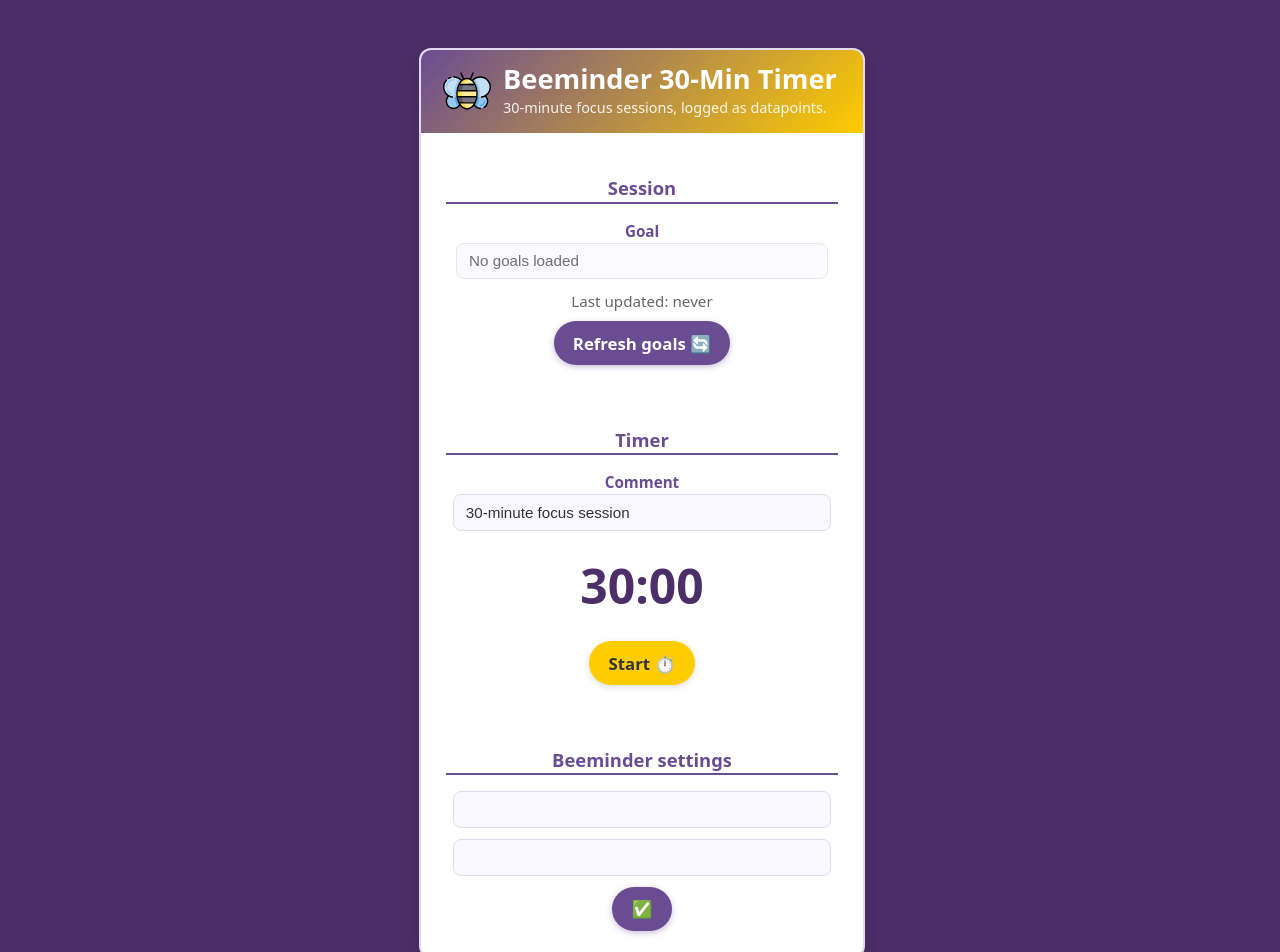
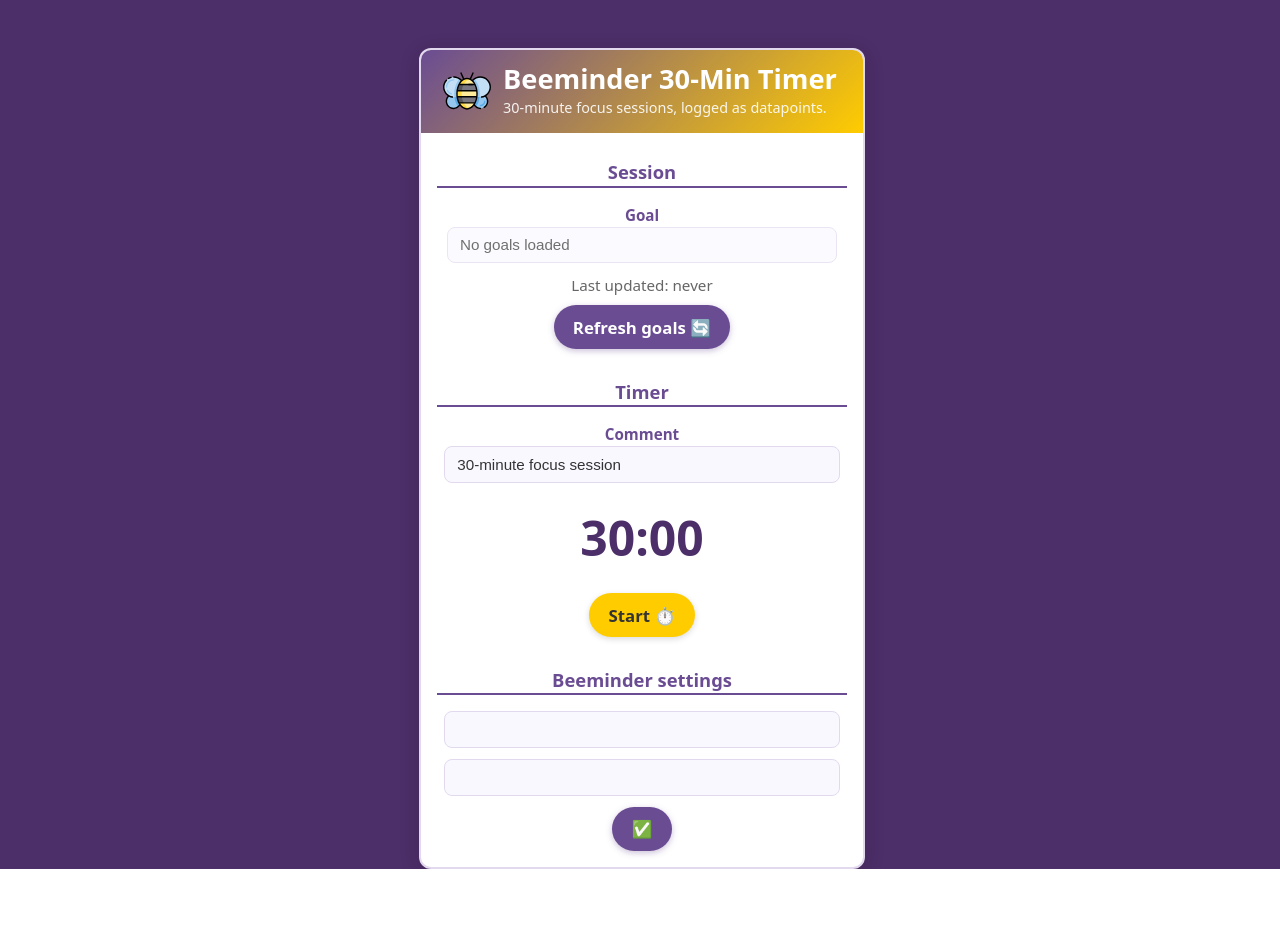
Before and after one commit to jpdarago/beeminder-timer, a React (Vite) app: page / in a window 1280 px wide. Shown: the top 952 px of the page. After the commit the page ends 869 px from the top, so only its background shows below. Built offline with nearby package versions, Linux system fonts and the light colour scheme.

Commit message:
Lower padding in sections

```diff
--- a/src/App.css
+++ b/src/App.css
@@ -74,11 +74,11 @@
 
 /* Add padding to content sections inside card */
 section {
-  padding: 1.2rem 1.6rem;
+  padding: 0.2rem 1.0rem;
   text-align: center;
 }
 section:last-of-type {
-  padding-bottom: 1.6rem;
+  padding-bottom: 1.0rem;
 }
 
 /* === Section Titles === */
```
